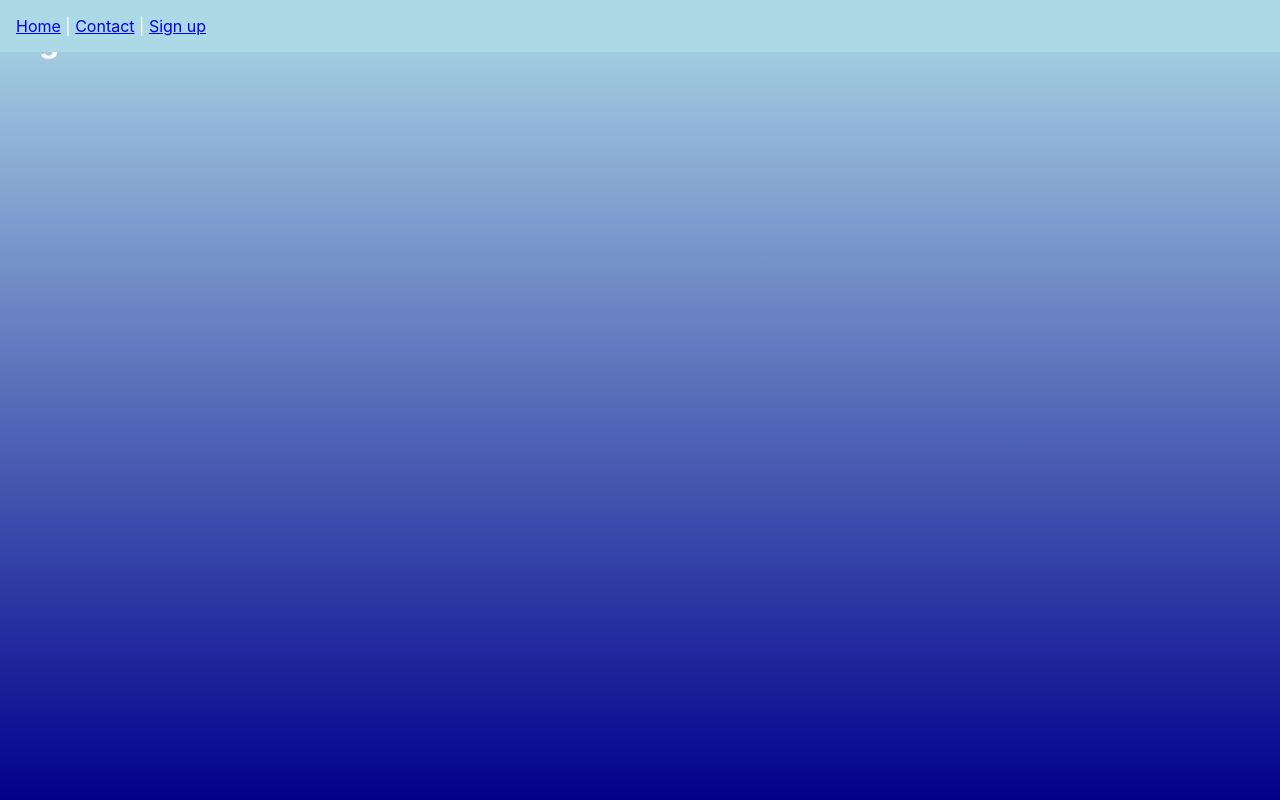
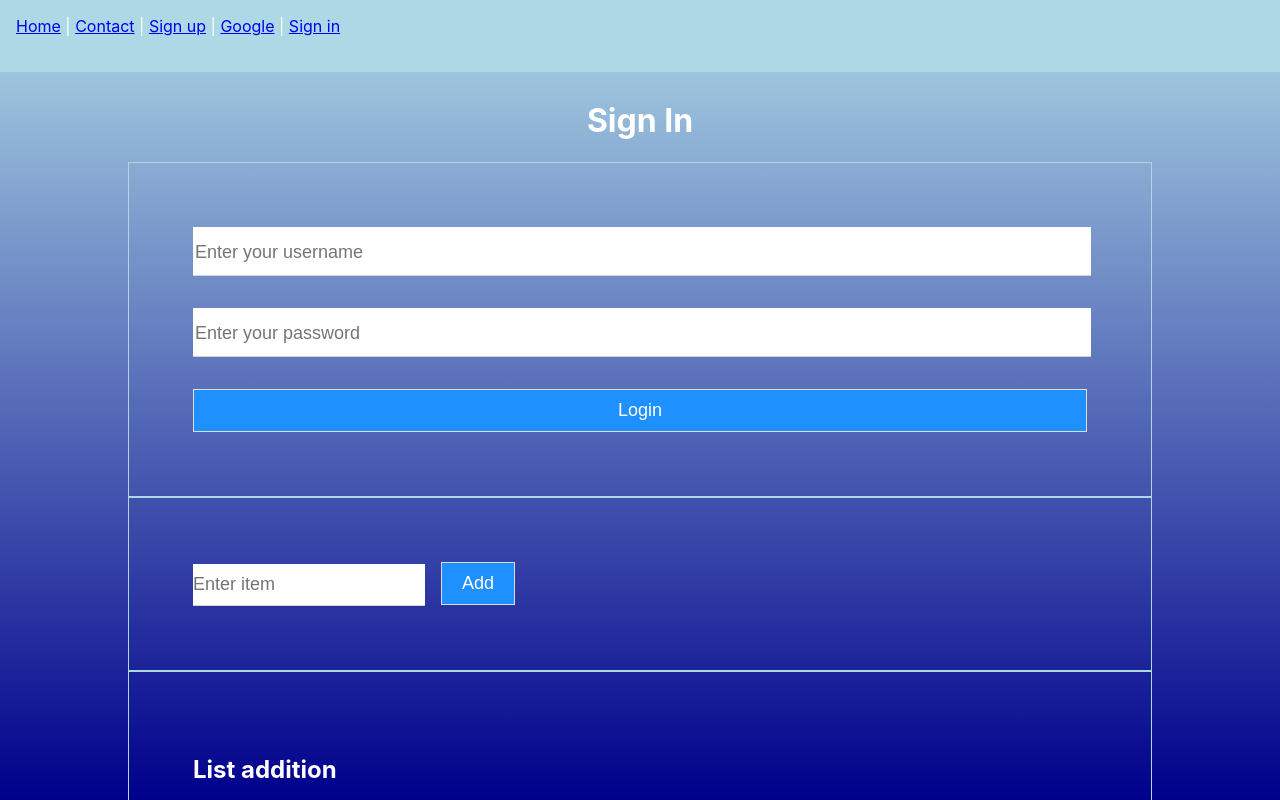
Before and after one commit to nghepham/learn_react_js, a React (Create React App) app: page /sign-in in a window 1280 px wide. Before the commit this address had no page. Built offline with nearby package versions, Linux system fonts and the light colour scheme.

Commit message:
js learn event and handle

```diff
--- a/public/index.html
+++ b/public/index.html
@@ -25,7 +25,7 @@
       work correctly both with client-side routing and a non-root public URL.
       Learn how to configure a non-root public URL by running `npm run build`.
     -->
-    <title>I can do it</title>
+    <title>Learn React JS</title>
   </head>
   <body>
     <noscript>You need to enable JavaScript to run this app.</noscript>
--- a/src/App.css
+++ b/src/App.css
@@ -16,6 +16,7 @@
 
 #navbar {
   width: 100%;
+  height: 5%;
   background-color: lightblue;
   padding: 16px;
   position: fixed;
@@ -98,10 +99,6 @@
   padding: 16px;
 }
 
-#main {
-  padding: 24px;
-}
-
 .App-link {
   color: #61dafb;
 }
@@ -163,3 +160,7 @@ th {
 td {
   padding: 10px;
 }
+.div-container {
+  width: 100%;
+  margin-top: calc(5% + 16px);
+}
--- a/src/App.js
+++ b/src/App.js
@@ -13,6 +13,8 @@ import ContactPage from './pages/ContactPage';
 import Dashboard from './pages/dashboard/Dashboard';
 import PageNotFound from './pages/PageNotFound';
 import SignUpPage from './pages/SignUpPage';
+import Google from './pages/Google';
+import SignIn from './pages/SignIn';
 
 
 function App() {
@@ -26,7 +28,9 @@ function App() {
             <Route path="/" element={<Navigate replace to="/home" />} />
             <Route path="/dashboard" element={<Dashboard />} />
             <Route path="/signup" element={<SignUpPage />} />
+            <Route path="/sign-in" element={<SignIn />} />
             <Route path="/contact" element={<ContactPage />} />
+            <Route path="/google" element={<Google />} />
             <Route path="*" element={<PageNotFound />} />
           </Routes>
         </div>
--- a/src/components/Header.js
+++ b/src/components/Header.js
@@ -7,7 +7,9 @@ function Header() {
       <nav id='navbar'>
         <Link to="/">Home</Link> |{" "}
         <Link to="contact">Contact</Link> |{" "}
-        <Link to="signup">Sign up</Link>
+        <Link to="signup">Sign up</Link> |{" "}
+        <Link to="google">Google</Link> |{" "}
+        <Link to="sign-in">Sign in</Link>
       </nav>
     </header>
   );
--- /dev/null
+++ b/src/pages/Google.css
@@ -0,0 +1,4 @@
+.container {
+  margin-top: 10%;
+  width: 100%;
+}
--- /dev/null
+++ b/src/pages/Google.js
@@ -0,0 +1,32 @@
+import React from 'react'
+import app from '../assets/apps.svg';
+
+
+export default function Google() {
+  return (
+    <div className='container'>
+      <header id='g-header'>
+        <ul className='menu'>
+          <li><a href='#'>Gmail</a></li>
+          <li><a href='#'>Images</a></li>
+          <li>
+            <a href='#'>
+              <img src={app} width={20} height={20} />
+            </a>
+          </li>
+          <li>
+            <a href='#'>
+              <img src={app} width={20} height={20} />
+            </a>
+          </li>
+        </ul>
+      </header>
+      <main>
+
+      </main>
+      <footer>
+
+      </footer>
+    </div>
+  )
+}
--- /dev/null
+++ b/src/pages/SignIn.css
@@ -0,0 +1,103 @@
+#username {
+  width: 100%;
+  padding-top: 15px;
+  padding-bottom: 12px;
+  border: 0;
+  border-bottom: 1px solid lightgray;
+  margin-bottom: 4vmin;
+  vertical-align: middle;
+  background-color: #fff;
+  border: 0px 0px 0px 1px solid #ddd;
+  font-size: 18px;
+}
+
+#pass {
+  width: 100%;
+  padding-top: 15px;
+  padding-bottom: 12px;
+  border: 0;
+  border-bottom: 1px solid lightgray;
+  margin-bottom: 4vmin;
+  vertical-align: middle;
+  background-color: #fff;
+  border: 0px 0px 0px 1px solid #ddd;
+  font-size: 18px;
+}
+
+#btn-submit {
+  width: 100%;
+  padding: 10px 20px;
+  font-size: 18px;
+  border: none;
+  background-color: dodgerblue;
+  border: 1px solid #ddd;
+  color: white;
+  cursor: pointer;
+}
+
+#login-container {
+  width: 100%;
+  flex-direction: column;
+  align-items: center;
+  align-content: center;
+  justify-content: center;
+  display: flex;
+}
+
+#login-form {
+  width: 80%;
+  padding: 5%;
+  box-sizing: border-box;
+  border: 1px solid lightblue;
+}
+
+#addition_form {
+  width: 80%;
+  padding: 5%;
+  box-sizing: border-box;
+  border: 1px solid lightblue;
+  display: block;
+}
+
+.div-box {
+  width: 80%;
+  padding: 5%;
+  box-sizing: border-box;
+  border: 1px solid lightblue;
+  display: block;
+}
+
+.input-add {
+  padding: 10px 0;
+  border: 0;
+  border-bottom: 1px solid lightgray;
+  vertical-align: middle;
+  background-color: #fff;
+  border: 0px 0px 0px 1px solid #ddd;
+  font-size: 18px;
+  margin-right: 16px;
+}
+
+#btn-add {
+  padding: 10px 20px;
+  font-size: 18px;
+  border: none;
+  background-color: dodgerblue;
+  border: 1px solid #ddd;
+  color: white;
+  cursor: pointer;
+}
+
+#todo-list {
+  list-style-type: none;
+}
+
+#todo-list li {
+  padding: 8px 16px;
+  background-color: lightblue;
+  margin: 0;
+  margin-bottom: 4px;
+  border-radius: 4px;
+  color: black;
+  font-size: 14px;
+}
--- /dev/null
+++ b/src/pages/SignIn.js
@@ -0,0 +1,64 @@
+import React, { useEffect, useState, useCallback } from 'react'
+import './SignIn.css'
+
+export default function SignIn() {
+
+  const [textInput, setTextInput] = useState('');
+  const onAddItem = useCallback(() => {
+    if (textInput === "" || textInput === undefined || textInput === null) {
+      return;
+    }
+
+    let eTodo = document.getElementById('todo-list');
+    let newItemEle = document.createElement('li');
+    let textNode = document.createTextNode(textInput);
+    newItemEle.appendChild(textNode);
+    newItemEle.id = 'item' + (eTodo.childElementCount + 1);
+
+    let firstEle = eTodo.firstElementChild;
+    eTodo.insertBefore(newItemEle, firstEle);
+    setTextInput('');
+    document.getElementById('todo-input').value = '';
+  }, []);
+
+  useEffect(() => {
+    let dom = document.getElementById('todo-input');
+    dom.addEventListener('input', function (e) {
+      console.log(e.target.value);
+      setTextInput(e.target.value);
+    })
+    dom.addEventListener('keyup', function(e) {
+      if (e.key === 'Enter') {
+        onAddItem()
+      }
+    })
+
+    let form = document.getElementById('login-form');
+    form.addEventListener('submit', function (e) {
+      console.log(e.target.value);
+      alert(e.target.value)
+    })
+  }, [onAddItem])
+
+
+  return (
+    <div id='login-container'>
+      <h1>Sign In</h1>
+      <form id='login-form'>
+        <input id='username' type={'text'} name='username' placeholder='Enter your username' required={true} />
+        <input id='pass' type={'password'} name='password' placeholder='Enter your password' required={true} />
+        <input id='btn-submit' type={'submit'} value='Login' name='submit' />
+      </form>
+
+      <div id='addition_form'>
+        <input id='todo-input' className='input-add' type={'text'} name='item-input' placeholder='Enter item' required />
+        {/* <input id='btn-add' type={'submit'} value='Add' name='add' /> */}
+        <button id='btn-add' type='button' name='add' onClick={onAddItem}>Add</button>
+      </div>
+      <section id='result' className='div-box'>
+        <h1>List addition</h1>
+        <ul id='todo-list'></ul>
+      </section>
+    </div>
+  )
+}
```
Also changed, not shown: src/assets/apps.svg (added).
